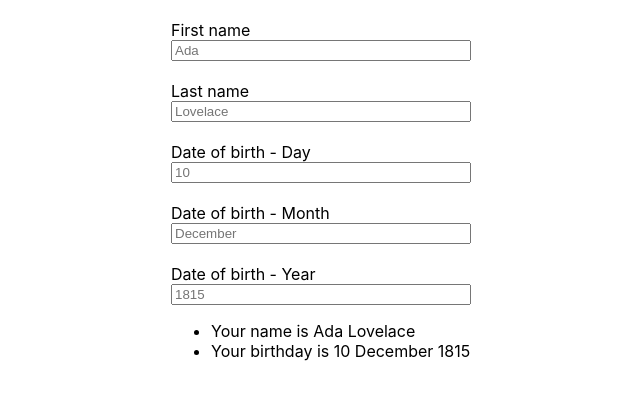
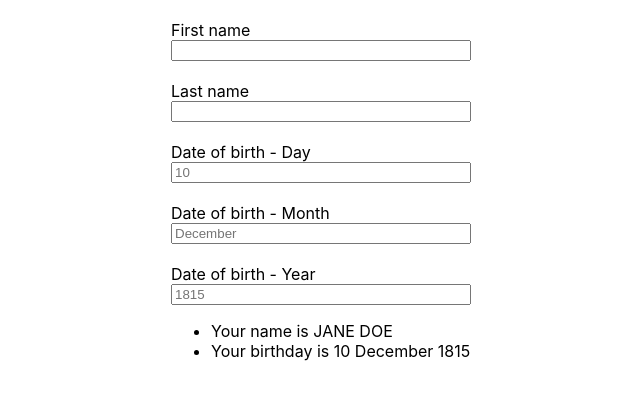
Before and after one commit to m-m-e/states-in-react, a React (Create React App) app: page / in a window 1280 px wide. Shown: the top 400 px of the page, without its empty margins (319-959 px from the left). Built offline with nearby package versions, Linux system fonts and the light colour scheme.

Commit message:
Add spread and conditional rendering samples

```diff
--- a/src/e6/App.js
+++ b/src/e6/App.js
@@ -5,8 +5,8 @@ class App extends React.Component {
   constructor(props) {
     super(props);
     this.state = {
-      firstName: 'Ada',
-      lastName: 'Lovelace',
+      firstName: '',
+      lastName: '',
       birthDate: {
         day: 10,
         month: 'December',
@@ -14,6 +14,7 @@ class App extends React.Component {
       }
     }
     this.updateDetails = this.updateDetails.bind(this);
+    this.updateBirthdayDetails = this.updateBirthdayDetails.bind(this);
     // this.updateFirstName = this.updateFirstName.bind(this);
     // this.updateLastName = this.updateLastName.bind(this);
     // this.updateDateDay = this.updateDateDay.bind(this);
@@ -25,8 +26,43 @@ class App extends React.Component {
     const newValue = {};
     newValue[key] = currentField.value;
 
-    console.log(newValue);
     this.setState(newValue);
+  }
+
+  updateBirthdayDetails(event) {
+    const currentBField = event.currentTarget;
+    const bKey = currentBField.id;
+    const newBValue = currentBField.value;
+
+    console.log(bKey, newBValue);
+
+    /*
+    Siempre que modifiquemos el estado
+    dependiendo de un valor anterior usaremos
+    esta fórmula.
+
+    Aquí necesitamos crear un nuevo objeto
+    birthDate que tenga, lo que tenía antes
+    pero con una de las claves cambiadas
+    y necesitamos hacer esto porque alguien podría
+    estar cambiando otra a la vez y pisaríamos los estados
+    */
+    this.setState( (prevState) => {
+
+      const newBirthDate = {...prevState.birthDate};
+      newBirthDate[bKey] = newBValue;
+
+      /*
+        Esto lo puedes escribir tb así:
+
+        const newBirthday = {...prevState.birthDate, [bKey]: newBValue};
+
+      */
+
+      return {birthDate: newBirthDate};
+
+    } );
+
   }
 
   render() {
@@ -42,7 +78,7 @@ class App extends React.Component {
           <input id="lastName" className="input-box" placeholder={lastName} onChange={this.updateDetails}/>
 
           <label htmlFor="day" className="input-label">Date of birth - Day</label>
-          <input id="day" className="input-box" placeholder={birthDate.day} onChange={this.updateDetails}/>
+          <input id="day" className="input-box" placeholder={birthDate.day} onChange={this.updateBirthdayDetails}/>
 
           <label htmlFor="month" className="input-label">Date of birth - Month</label>
           <input id="month" className="input-box" placeholder={birthDate.month} onChange={this.updateDetails} />
@@ -53,7 +89,7 @@ class App extends React.Component {
 
         <ul className="data-list">
           <li className="list-item">
-            Your name is {firstName} {lastName}
+            Your name is {firstName !== '' ? firstName : 'JANE'} {lastName !== '' ? lastName : 'DOE'}
           </li>
           <li className="list-item">
             Your birthday is {birthDate.day} {birthDate.month} {birthDate.year}
```
Also changed, not shown: 1 other file (tests, documents, lock files or other folders).
